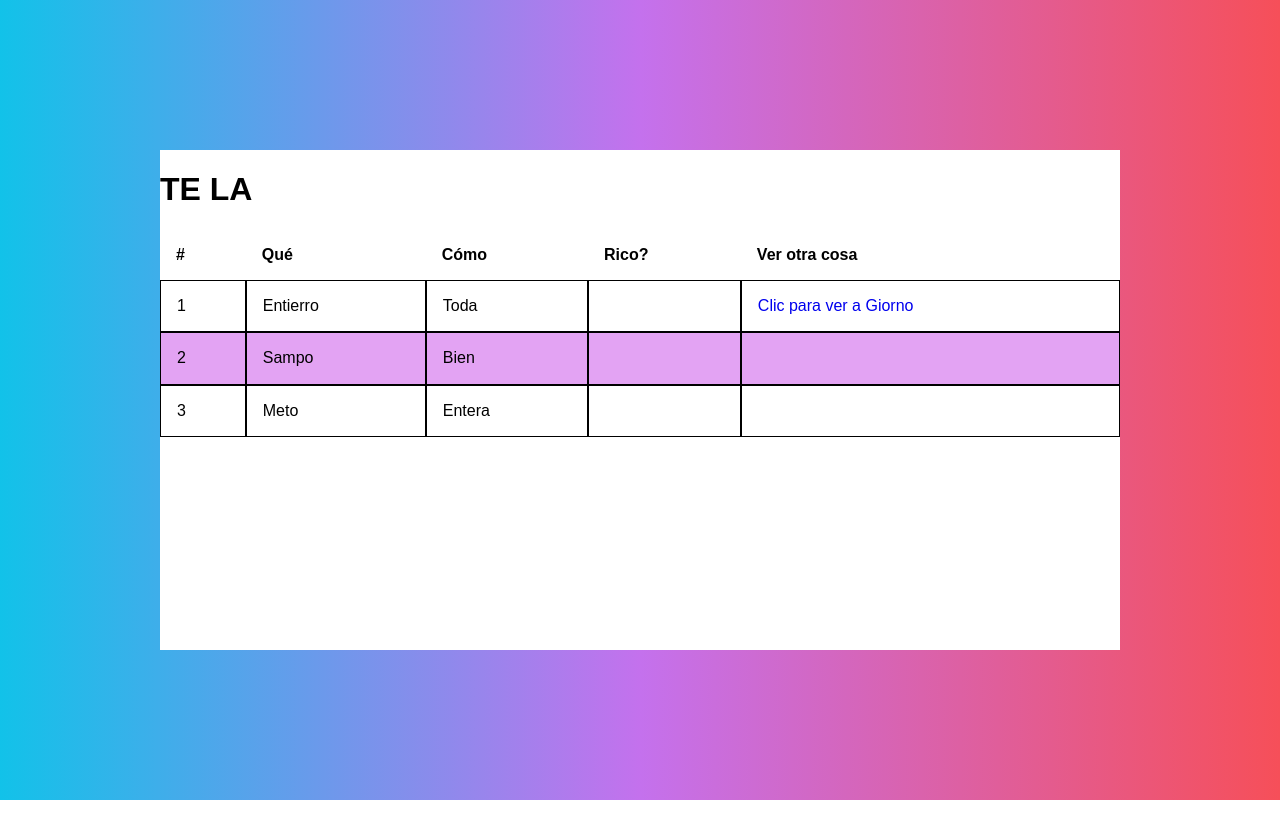
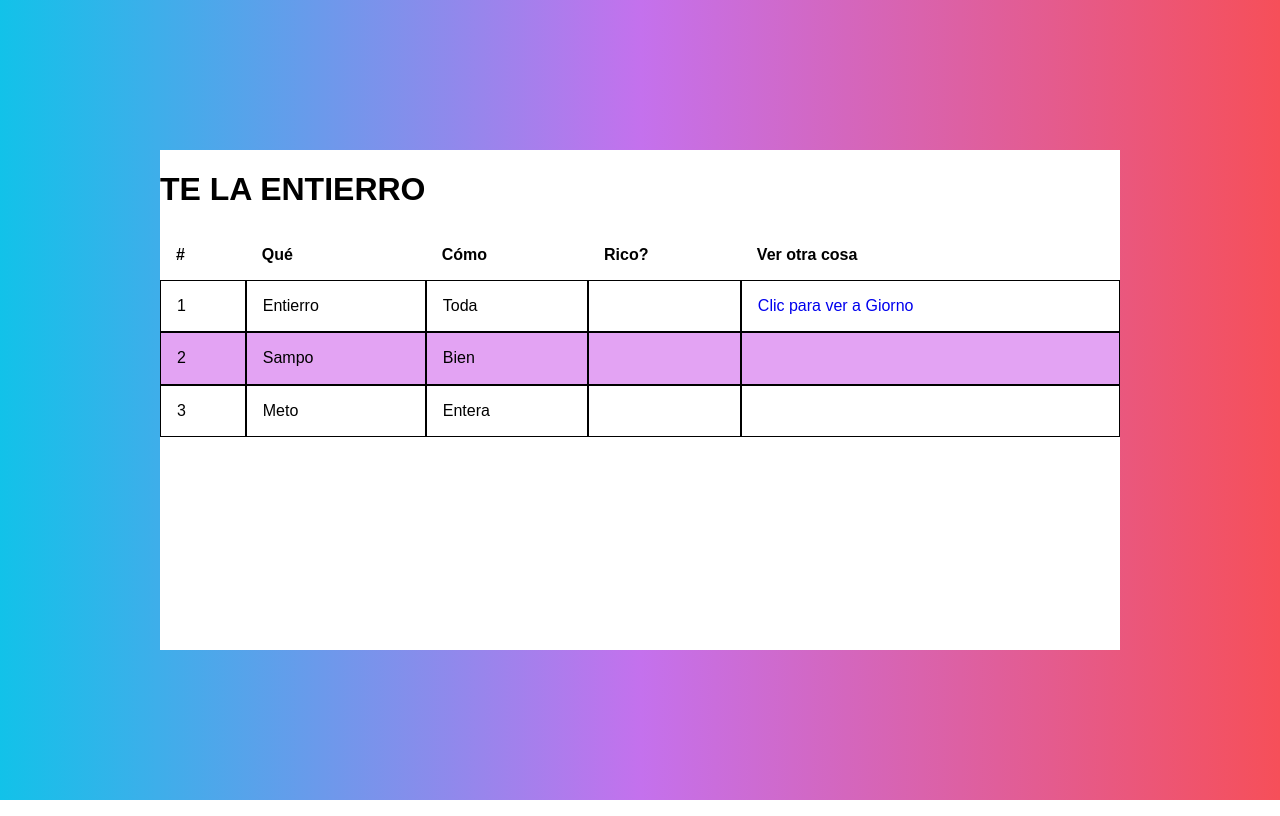
Before and after one commit to smanotas/smanotas.github.com, a plain HTML site: page Boletines/index.html in a window 1280 px wide. Drawn offline with nearby package versions, Linux system fonts and the light colour scheme.

Commit message:
Update index.html

```diff
--- a/Boletines/index.html
+++ b/Boletines/index.html
@@ -10,7 +10,7 @@
         <div class="container">
             <div class="content">
                 <header>
-                    <h1 class="tittle">Te La</h1>
+                    <h1 class="tittle">Te La Entierro</h1>
                 </header>
                 <table class="table">
                     <thead>
```
